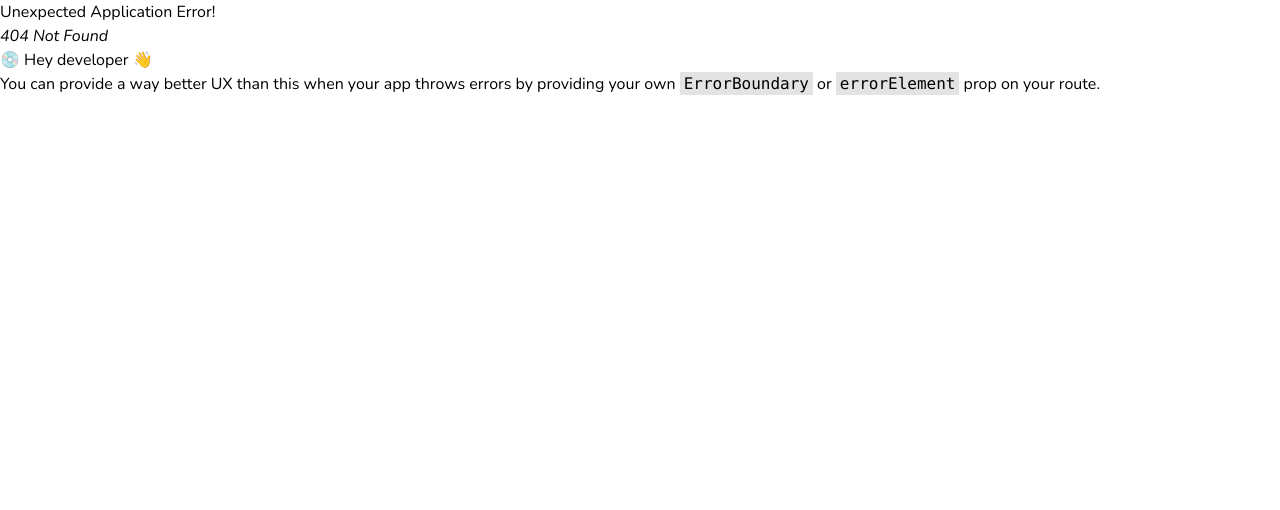
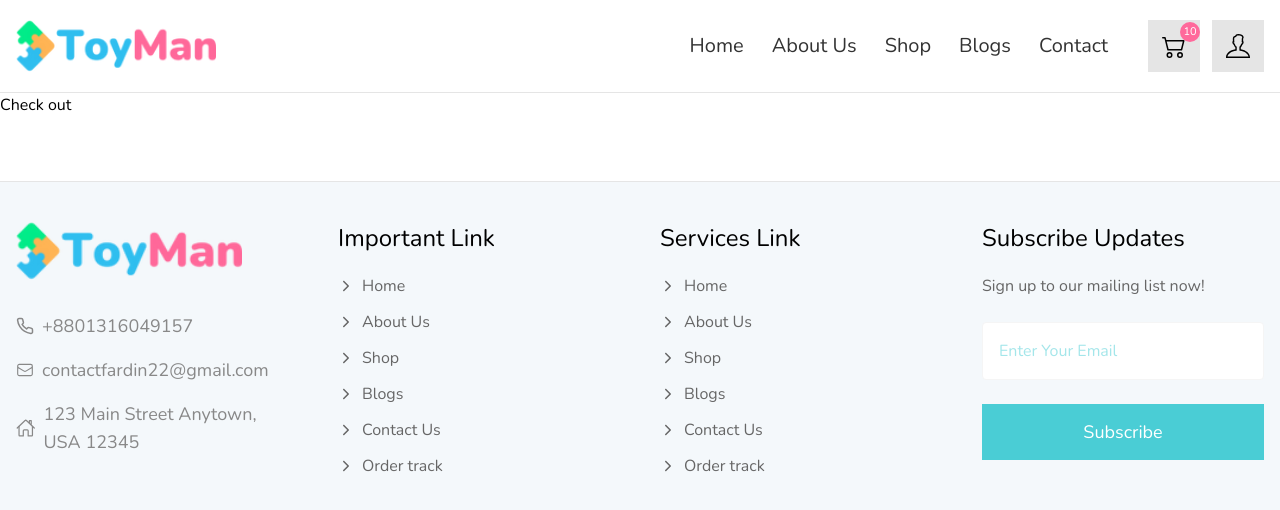
Before and after one commit to devfardin/Stationery-Shop-Client, a React (Vite) app: page /checkout in a window 1280 px wide. Before the commit this address had no page. Shown: the top 510 px of the page. Built offline with nearby package versions, Linux system fonts and the light colour scheme.

Commit message:
crate check out page

```diff
--- a/src/components/share/ProductAction.tsx
+++ b/src/components/share/ProductAction.tsx
@@ -20,9 +20,11 @@ const ProductAction = ({ productId }: { productId: string }) => {
     const toastId = toast.loading('Item adding to your, please wait...')
     const user = userInfo?.userEmail;
     const product = id;
+    const quantity = 1;
     const cartItems = {
       user,
-      product
+      product,
+      quantity
     }
     const result = await addCart(cartItems)
     if (result?.error) {
@@ -31,7 +33,7 @@ const ProductAction = ({ productId }: { productId: string }) => {
     } else {
       const success = result.data.message;
       toast.success(success, { id: toastId });
-      navigate('/about')
+      navigate('/checkout')
     }
   }
   return (
--- /dev/null
+++ b/src/pages/single/Checkout.tsx
@@ -0,0 +1,9 @@
+const Checkout = () => {
+  return (
+    <div>
+      <h1>Check out </h1>
+    </div>
+  )
+}
+
+export default Checkout
--- a/src/routes/Routes.tsx
+++ b/src/routes/Routes.tsx
@@ -23,6 +23,7 @@ import CustomerProtected from "../components/layout/dashboard/proctedRoutes/Cust
 import CustomerDashboard from "../components/layout/dashboard/customerDashboard/pages/CustomerDashboard";
 import AdminDashboard from "../components/layout/dashboard/adminDashboard/pages/AdminDashboard";
 import ProductSingle from "../pages/single/ProductSingle";
+import Checkout from "../pages/single/Checkout";
 const router = createBrowserRouter([
     {
         path: '/',
@@ -59,6 +60,10 @@ const router = createBrowserRouter([
             {
                 path: '/register',
                 element: <Registration />
+            },
+            {
+                path: '/checkout',
+                element: <Checkout />
             },
         ],
     },
```
